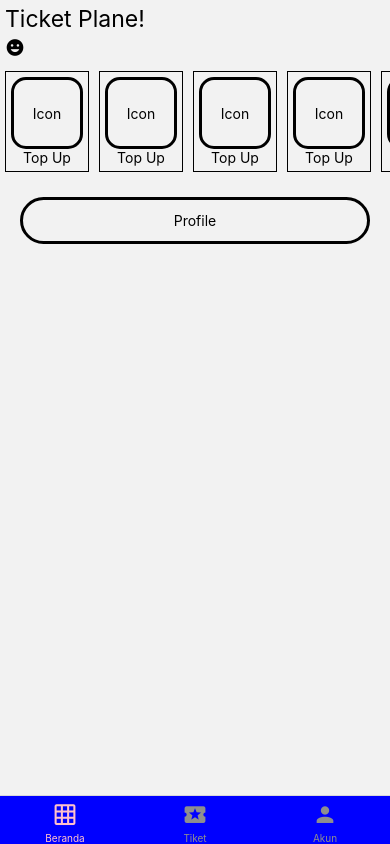
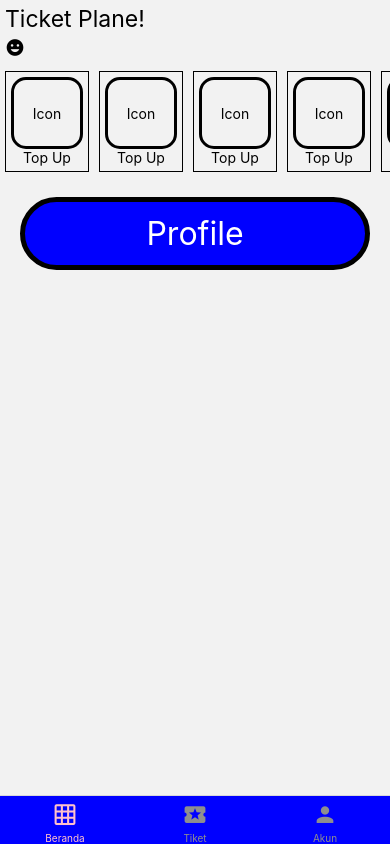
Before and after one commit to nunaprameswari/TicketPlane, a React Native app: screen /Beranda in a window 390 px wide. Built offline with nearby package versions, Linux system fonts and the light colour scheme.

Commit message:
mengedit txt

```diff
--- a/src/screens/Beranda.jsx
+++ b/src/screens/Beranda.jsx
@@ -25,7 +25,7 @@ const Beranda = navigation => (
     <TouchableOpacity
       onPress={() => navigation.navigate('Pofile')}
       style={styles.bottom}>
-      <Text>Profile</Text>
+      <Text style={styles.txt}>Profile</Text>
     </TouchableOpacity>
   </View>
 );
@@ -40,10 +40,15 @@ const styles = StyleSheet.create({
     fontSize: 23,
   },
   bottom: {
-    borderWidth: 3,
+    borderWidth: 5,
     margin: 20,
     padding: 12,
     borderRadius: 40,
     alignItems: 'center',
+    backgroundColor: 'blue',
+  },
+  txt: {
+    fontSize: 32,
+    color: 'white',
   },
 });
```
